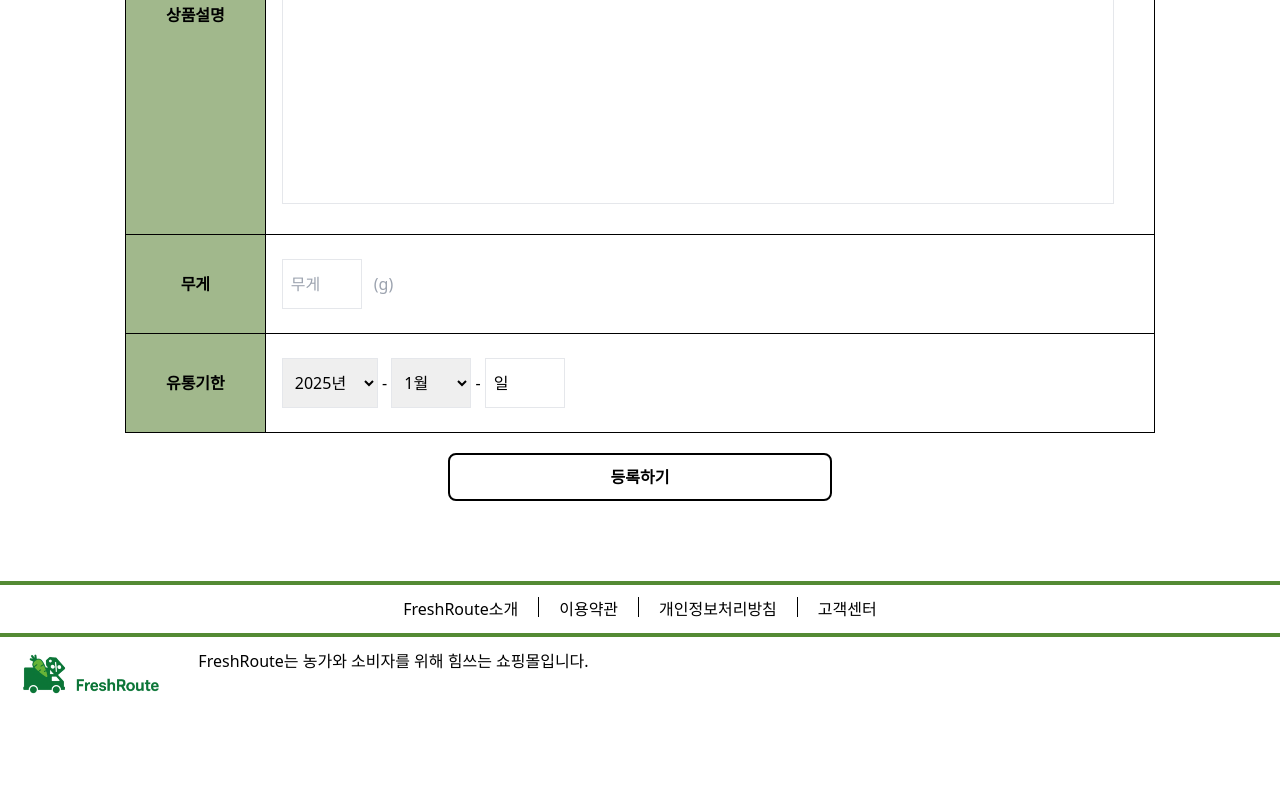
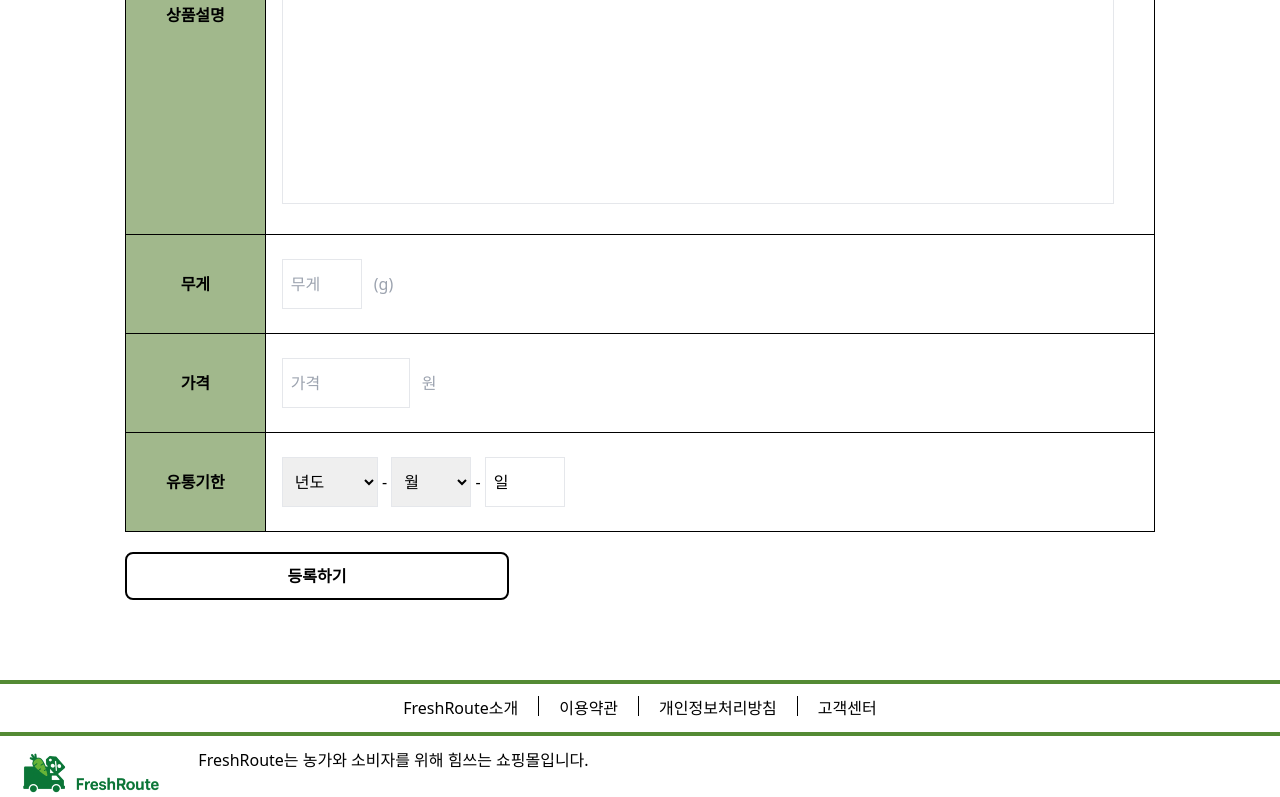
Before and after one commit to Kimgaegeol/FreshRoute-FE, a React (Vite) app: page /product/sale in a window 1280 px wide. Shown: the part 945-1742 px from the top of the page. Before the commit the page ends 1654 px from the top, so only its background shows below. Built offline with nearby package versions, Linux system fonts and the light colour scheme; no server answers.

Commit message:
product page update

```diff
--- a/src/pages/product/sale.jsx
+++ b/src/pages/product/sale.jsx
@@ -7,6 +7,20 @@ function SalePage() {
     const [categories, setCategories] = useState([]);
     const [loading, setLoading] = useState(true);
     const [error, setError] = useState(null);
+    const [submitting, setSubmitting] = useState(false);
+
+    // 폼 데이터 상태
+    const [formData, setFormData] = useState({
+        name: '',
+        category_idx: '',
+        explain: '',
+        weight: '',
+        price: '',
+        expiration_year: '',
+        expiration_month: '',
+        expiration_day: '',
+        image: null
+    });
 
     // 컴포넌트 마운트 시 카테고리 목록 가져오기
     useEffect(() => {
@@ -41,14 +55,75 @@ function SalePage() {
                 };
                 // 파일을 미리보기할 수 있는 데이터로 변환
                 reader.readAsDataURL(file);
+
+                // 폼 데이터에 파일 저장
+                setFormData(prev => ({
+                    ...prev,
+                    image: file
+                }));
             }
         }
     }
+
+    // 입력값 변경 핸들러
+    const handleInputChange = (e) => {
+        const { name, value } = e.target;
+        setFormData(prev => ({
+            ...prev,
+            [name]: value
+        }));
+    };
+
+    // 폼 제출 핸들러
+    const handleSubmit = async (e) => {
+        e.preventDefault();
+
+        try {
+            setSubmitting(true);
+
+            // 유통기한 조합 (YYYY-MM-DD 형식)
+            const expiration = `${formData.expiration_year}-${formData.expiration_month.padStart(2, '0')}-${formData.expiration_day.padStart(2, '0')}`;
+
+            // API 호출
+            const result = await createProductEvent({
+                category_idx: formData.category_idx,
+                name: formData.name,
+                explain: formData.explain,
+                weight: formData.weight,
+                price: formData.price,
+                expiration: expiration,
+                image: formData.image
+            });
+
+            alert('상품이 성공적으로 등록되었습니다!');
+
+            // 폼 초기화
+            setFormData({
+                name: '',
+                category_idx: '',
+                explain: '',
+                weight: '',
+                price: '',
+                expiration_year: '',
+                expiration_month: '',
+                expiration_day: '',
+                image: null
+            });
+            setPreviewImage(null);
+
+        } catch (err) {
+            console.error("상품 등록 실패:", err);
+            alert(err.message || '상품 등록에 실패했습니다.');
+        } finally {
+            setSubmitting(false);
+        }
+    };
 
     return (
         <div>
             <div className="flex flex-col items-center">
                 <h1 className='text-2xl font-bold m-10'>상품등록</h1>
+                <form onSubmit={handleSubmit}>
                     <table className="border-collapse border border-black">
                         <tbody>
                             <tr>
@@ -70,21 +145,38 @@ function SalePage() {
                                         accept="image/*"
                                         onChange={handleFileChange}
                                         className="ml-4 px-2 py-3 cursor-pointer"
-                                ></input>
+                                        required
+                                    />
                                 </td>
                             </tr>
                             <tr>
                                 <th className="border border-black px-10 py-6 whitespace-nowrap bg-primary-400">상품명</th>
                                 <td className="border border-black pl-4 px-10 py-6 whitespace-nowrap">
-                                <input type="text" placeholder="상품명을 입력하세요" className="border px-2 py-3 w-72 placeholder-black  focus:placeholder-transparent"></input>
+                                    <input
+                                        type="text"
+                                        name="name"
+                                        value={formData.name}
+                                        onChange={handleInputChange}
+                                        placeholder="상품명을 입력하세요"
+                                        className="border px-2 py-3 w-72 placeholder-black focus:placeholder-transparent"
+                                        required
+                                        minLength={2}
+                                        maxLength={30}
+                                    />
                                     <span className="text-xs ml-2">※ 2자~30자까지 입력 가능하며, 슬래시(/), 쉼표(,), 마침표(.), 언더바(_), 곱하기(*) 이외의 특수문자 사용 불가</span>
                                 </td>
                             </tr>
                             <tr>
                                 <th className="border border-black px-10 py-6 whitespace-nowrap bg-primary-400">카테고리</th>
                                 <td className="border border-black pl-4 px-10 py-6 whitespace-nowrap">
-                                <select className="border px-2 py-3 w-72">
-                                    <option value="" disabled selected>
+                                    <select
+                                        name="category_idx"
+                                        value={formData.category_idx}
+                                        onChange={handleInputChange}
+                                        className="border px-2 py-3 w-72"
+                                        required
+                                    >
+                                        <option value="" disabled>
                                             {loading ? "카테고리 로딩 중..." : "카테고리 선택"}
                                         </option>
                                         {error ? (
@@ -102,31 +194,72 @@ function SalePage() {
                             <tr>
                                 <th className="border border-black px-10 py-6 whitespace-nowrap bg-primary-400">상품설명</th>
                                 <td className="border border-black pl-4 px-10 py-6 whitespace-nowrap">
-                                <textarea type="text" className="border px-2 py-1 w-full h-96 resize-none">
-                                </textarea>
+                                    <textarea
+                                        name="explain"
+                                        value={formData.explain}
+                                        onChange={handleInputChange}
+                                        className="border px-2 py-1 w-full h-96 resize-none"
+                                        required
+                                    />
                                 </td>
                             </tr>
                             <tr>
                                 <th className="border border-black px-10 py-6 whitespace-nowrap bg-primary-400">무게</th>
                                 <td className="border border-black pl-4 px-10 py-6 whitespace-nowrap">
-                                <input type="text" placeholder="무게" className="border px-2 py-3 w-20 focus:placeholder-transparent"></input>
+                                    <input
+                                        type="number"
+                                        name="weight"
+                                        value={formData.weight}
+                                        onChange={handleInputChange}
+                                        placeholder="무게"
+                                        className="border px-2 py-3 w-20 focus:placeholder-transparent"
+                                        required
+                                        min="1"
+                                    />
                                     <span className="text-gray-400 ml-3">(g)</span>
+                                </td>
+                            </tr>
+                            <tr>
+                                <th className="border border-black px-10 py-6 whitespace-nowrap bg-primary-400">가격</th>
+                                <td className="border border-black pl-4 px-10 py-6 whitespace-nowrap">
+                                    <input
+                                        type="number"
+                                        name="price"
+                                        value={formData.price}
+                                        onChange={handleInputChange}
+                                        placeholder="가격"
+                                        className="border px-2 py-3 w-32 focus:placeholder-transparent"
+                                        required
+                                        min="1"
+                                    />
+                                    <span className="text-gray-400 ml-3">원</span>
                                 </td>
                             </tr>
                             <tr>
                                 <th className="border border-black px-10 py-6 whitespace-nowrap bg-primary-400">유통기한</th>
                                 <td className="border border-black pl-4 px-10 py-6 whitespace-nowrap">
-                                <select className="border px-2 py-3 w-24">
+                                    <select
+                                        name="expiration_year"
+                                        value={formData.expiration_year}
+                                        onChange={handleInputChange}
+                                        className="border px-2 py-3 w-24"
+                                        required
+                                    >
                                         <option value="" disabled>년도</option>
                                         <option value="2025">2025년</option>
                                         <option value="2026">2026년</option>
                                         <option value="2027">2027년</option>
                                         <option value="2028">2028년</option>
                                         <option value="2029">2029년</option>
-                                    <option value="etc">기타</option>
                                     </select>
                                     <span>&nbsp;-&nbsp;</span>
-                                <select className="border px-2 py-3 w-20">
+                                    <select
+                                        name="expiration_month"
+                                        value={formData.expiration_month}
+                                        onChange={handleInputChange}
+                                        className="border px-2 py-3 w-20"
+                                        required
+                                    >
                                         <option value="" disabled>월</option>
                                         <option value="1">1월</option>
                                         <option value="2">2월</option>
@@ -142,14 +275,29 @@ function SalePage() {
                                         <option value="12">12월</option>
                                     </select>
                                     <span>&nbsp;-&nbsp;</span>
-                                <input type="text" placeholder="일" className="border px-2 py-3 w-20 placeholder-black focus:placeholder-transparent"></input>
+                                    <input
+                                        type="number"
+                                        name="expiration_day"
+                                        value={formData.expiration_day}
+                                        onChange={handleInputChange}
+                                        placeholder="일"
+                                        className="border px-2 py-3 w-20 placeholder-black focus:placeholder-transparent"
+                                        required
+                                        min="1"
+                                        max="31"
+                                    />
                                 </td>
                             </tr>
                         </tbody>
                     </table>
                     <button
-                    className="w-96 h-12 mt-5 rounded-lg font-bold border-2 border-black"
-                >등록하기</button>
+                        type="submit"
+                        disabled={submitting}
+                        className="w-96 h-12 mt-5 rounded-lg font-bold border-2 border-black disabled:opacity-50 disabled:cursor-not-allowed"
+                    >
+                        {submitting ? '등록 중...' : '등록하기'}
+                    </button>
+                </form>
             </div>
         </div>
      );
```
Lines whose indentation alone changed are shown as unchanged.
